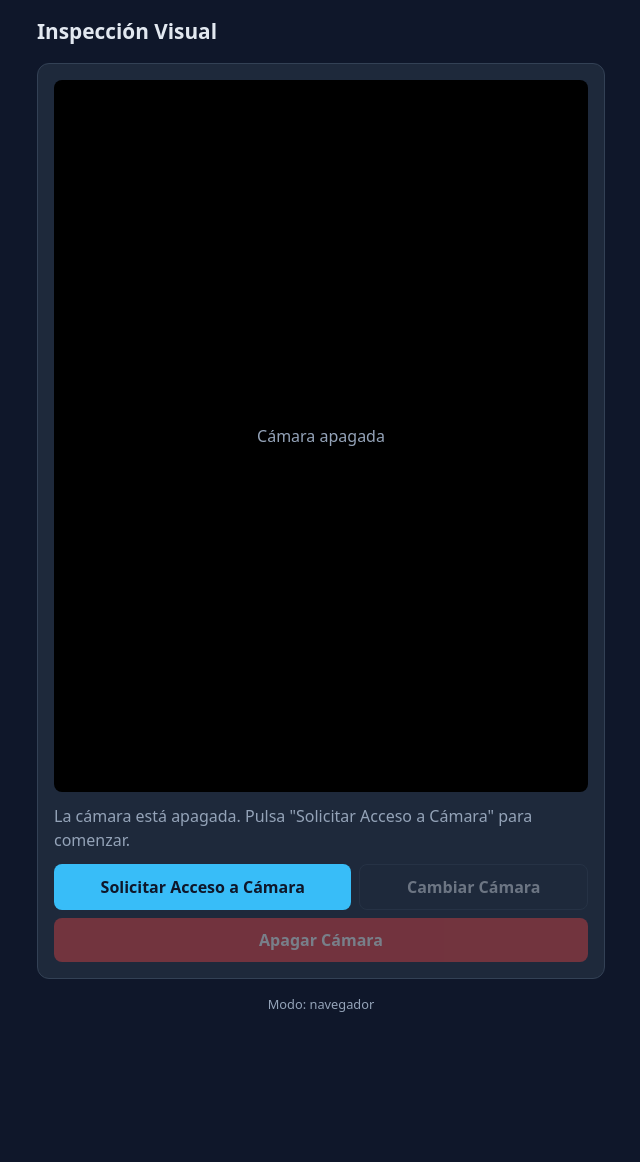
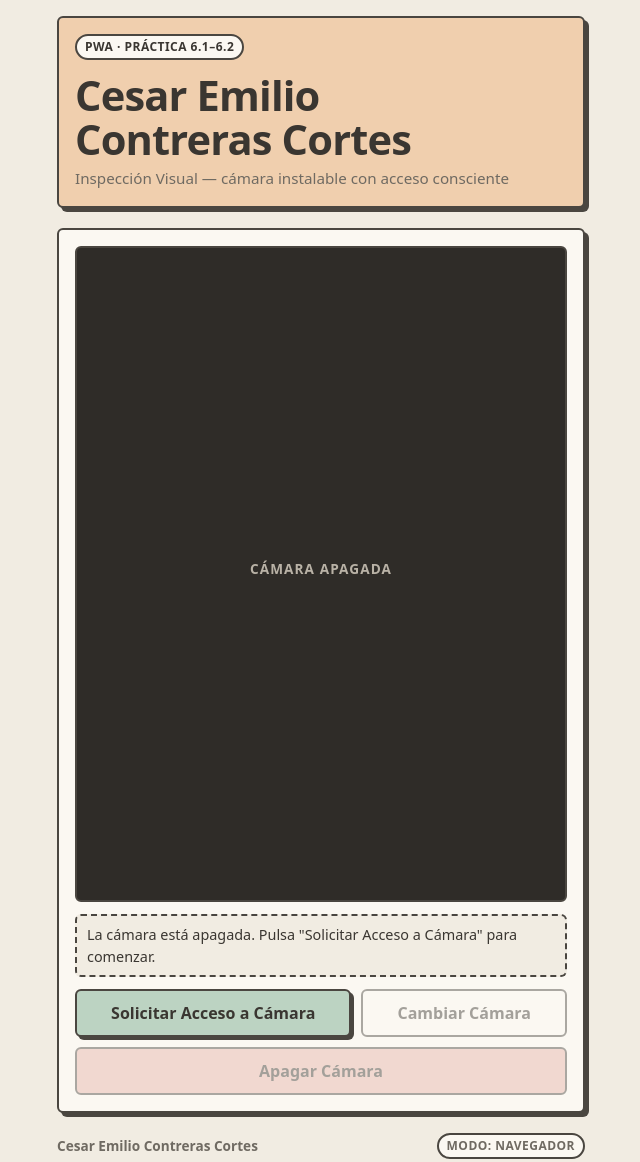
Before and after one commit to Cesar-Emilio/pwa-camara-instalable, a plain HTML site: page index.html in a window 1280 px wide. Shown: the whole page, without its empty margins (319-959 px from the left). Before the commit the page ends 1030 px from the top, so only its background shows below. Drawn offline with Linux system fonts and the light colour scheme.

Commit message:
nombre colocado

```diff
--- a/index.html
+++ b/index.html
@@ -3,7 +3,8 @@
 <head>
   <meta charset="UTF-8">
   <meta name="viewport" content="width=device-width, initial-scale=1.0, viewport-fit=cover">
-  <title>Inspección Visual PWA</title>
+  <title>Inspección Visual PWA · Cesar Emilio Contreras Cortes</title>
+  <meta name="author" content="Cesar Emilio Contreras Cortes">
   <meta name="description" content="Captura de evidencia fotográfica con acceso consciente a cámara.">
 
   <!-- Instalabilidad -->
@@ -21,9 +22,13 @@
   <link rel="stylesheet" href="./styles.css">
 </head>
 <body>
-  <header class="barra-superior">
-    <h1>Inspección Visual</h1>
-    <button id="btn-instalar" type="button" class="btn btn-secundario" hidden>Instalar App</button>
+  <header class="cabecera">
+    <div class="cabecera-fila">
+      <span class="etiqueta">PWA · Práctica 6.1–6.2</span>
+      <button id="btn-instalar" type="button" class="btn btn-instalar" hidden>Instalar App</button>
+    </div>
+    <h1 class="autor">Cesar Emilio<br>Contreras Cortes</h1>
+    <p class="subtitulo">Inspección Visual — cámara instalable con acceso consciente</p>
   </header>
 
   <main>
@@ -78,7 +83,8 @@
   </main>
 
   <footer class="pie">
-    <span id="modo-visualizacion">Modo: navegador</span>
+    <span class="pie-autor">Cesar Emilio Contreras Cortes</span>
+    <span id="modo-visualizacion" class="etiqueta">Modo: navegador</span>
   </footer>
 
   <script src="./app.js"></script>
--- a/styles.css
+++ b/styles.css
@@ -1,13 +1,17 @@
+/* Neo-brutalismo suave: bordes y sombras sólidas, sin negro puro ni colores saturados */
 :root {
-  --fondo: #0f172a;
-  --superficie: #1e293b;
-  --borde: #334155;
-  --texto: #e2e8f0;
-  --texto-suave: #94a3b8;
-  --primario: #38bdf8;
-  --primario-oscuro: #0284c7;
-  --peligro: #ef4444;
-  --aviso: #f59e0b;
+  --fondo: #f1ece2;
+  --papel: #fbf8f2;
+  --tinta: #3a3631;
+  --tinta-suave: #6f6a62;
+  --linea: #4a4640;
+  --salvia: #bcd3c2;
+  --durazno: #f0cfae;
+  --lavanda: #d4cbe6;
+  --arcilla: #e6b3a8;
+  --borde: 2px solid var(--linea);
+  --sombra: 4px 4px 0 var(--linea);
+  --radio: 6px;
 }
 
 * {
@@ -18,68 +22,108 @@ html,
 body {
   margin: 0;
   background: var(--fondo);
-  color: var(--texto);
+  color: var(--tinta);
   font-family: system-ui, -apple-system, "Segoe UI", Roboto, sans-serif;
   line-height: 1.5;
 }
 
 body {
-  max-width: 600px;
+  max-width: 560px;
   margin: 0 auto;
   padding: 16px;
   padding-top: max(16px, env(safe-area-inset-top));
   padding-bottom: max(16px, env(safe-area-inset-bottom));
 }
 
-h1 {
-  font-size: 1.3rem;
-  margin: 0;
+h2 {
+  font-size: 1.05rem;
+  font-weight: 800;
+  margin: 0 0 8px;
 }
 
-h2 {
-  font-size: 1.1rem;
-  margin-top: 0;
+/* ---------- Cabecera con el nombre ---------- */
+.cabecera {
+  background: var(--durazno);
+  border: var(--borde);
+  border-radius: var(--radio);
+  box-shadow: var(--sombra);
+  padding: 16px;
+  margin-bottom: 20px;
 }
 
-.barra-superior {
+.cabecera-fila {
   display: flex;
   justify-content: space-between;
   align-items: center;
   gap: 8px;
-  margin-bottom: 16px;
 }
 
+.autor {
+  margin: 14px 0 6px;
+  font-size: clamp(1.9rem, 9vw, 2.6rem);
+  font-weight: 900;
+  line-height: 1.05;
+  letter-spacing: -0.02em;
+}
+
+.subtitulo {
+  margin: 0;
+  color: var(--tinta-suave);
+  font-size: 0.95rem;
+}
+
+.etiqueta {
+  display: inline-block;
+  padding: 2px 8px;
+  background: var(--papel);
+  border: var(--borde);
+  border-radius: 999px;
+  font-size: 0.75rem;
+  font-weight: 700;
+  text-transform: uppercase;
+  letter-spacing: 0.04em;
+}
+
+/* ---------- Tarjetas ---------- */
 .card {
-  background: var(--superficie);
-  border: 1px solid var(--borde);
-  border-radius: 12px;
+  background: var(--papel);
+  border: var(--borde);
+  border-radius: var(--radio);
+  box-shadow: var(--sombra);
   padding: 16px;
-  margin-bottom: 16px;
+  margin-bottom: 20px;
 }
 
 .card-aviso {
-  border-color: var(--aviso);
+  background: var(--lavanda);
 }
 
 .card-info {
-  border-color: var(--primario);
+  background: var(--salvia);
+}
+
+.card p {
+  margin: 0 0 10px;
 }
 
 .card ul {
+  margin: 0 0 10px;
   padding-left: 20px;
 }
 
 .nota {
-  color: var(--texto-suave);
+  color: var(--tinta-suave);
   font-size: 0.9rem;
 }
 
+/* ---------- Visor ---------- */
 .visor {
   position: relative;
   width: 100%;
   aspect-ratio: 3 / 4;
-  background: #000;
-  border-radius: 8px;
+  background: #2f2c28;
+  border: var(--borde);
+  border-radius: var(--radio);
   overflow: hidden;
 }
 
@@ -102,64 +146,86 @@ h2 {
   display: flex;
   align-items: center;
   justify-content: center;
-  color: var(--texto-suave);
+  color: #b9b2a6;
+  font-weight: 700;
+  text-transform: uppercase;
+  letter-spacing: 0.08em;
+  font-size: 0.85rem;
 }
 
 .estado {
   min-height: 3em;
-  margin: 12px 0;
-  color: var(--texto-suave);
+  margin: 12px 0 !important;
+  padding: 8px 10px;
+  background: var(--fondo);
+  border: 2px dashed var(--linea);
+  border-radius: var(--radio);
+  font-size: 0.9rem;
 }
 
+/* ---------- Botones ---------- */
 .controles {
   display: flex;
   flex-wrap: wrap;
-  gap: 8px;
+  gap: 10px;
 }
 
 .btn {
   flex: 1 1 auto;
   min-height: 44px;
   padding: 10px 14px;
-  border: none;
-  border-radius: 8px;
-  background: var(--primario);
-  color: var(--fondo);
+  background: var(--salvia);
+  color: var(--tinta);
+  border: var(--borde);
+  border-radius: var(--radio);
+  box-shadow: 3px 3px 0 var(--linea);
   font: inherit;
-  font-weight: 600;
+  font-weight: 800;
   cursor: pointer;
+  transition: transform 0.08s, box-shadow 0.08s;
 }
 
-.btn:active {
-  background: var(--primario-oscuro);
+.btn:active:not(:disabled) {
+  transform: translate(3px, 3px);
+  box-shadow: 0 0 0 var(--linea);
 }
 
 .btn-secundario {
-  background: transparent;
-  color: var(--texto);
-  border: 1px solid var(--borde);
+  background: var(--papel);
 }
 
 .btn-peligro {
-  background: var(--peligro);
-  color: #fff;
+  background: var(--arcilla);
+}
+
+.btn-instalar {
+  flex: 0 0 auto;
+  min-height: 36px;
+  padding: 6px 12px;
+  background: var(--papel);
 }
 
 .btn:disabled {
-  opacity: 0.4;
+  opacity: 0.45;
+  box-shadow: none;
   cursor: not-allowed;
-}
-
-.barra-superior .btn {
-  flex: 0 0 auto;
 }
 
 [hidden] {
   display: none !important;
 }
 
+/* ---------- Pie ---------- */
 .pie {
-  text-align: center;
-  color: var(--texto-suave);
-  font-size: 0.8rem;
+  display: flex;
+  flex-wrap: wrap;
+  justify-content: space-between;
+  align-items: center;
+  gap: 8px;
+  color: var(--tinta-suave);
+  font-size: 0.85rem;
 }
+
+.pie-autor {
+  font-weight: 700;
+}
--- a/sw.js
+++ b/sw.js
@@ -1,5 +1,5 @@
 // Service Worker - Estrategia Cache First para el App Shell
-const CACHE_STATIC_NAME = 'static-camara-v1';
+const CACHE_STATIC_NAME = 'static-camara-v2';
 const STATIC_FILES = [
   './',
   './index.html',
```
Also changed, not shown: 1 other file.
